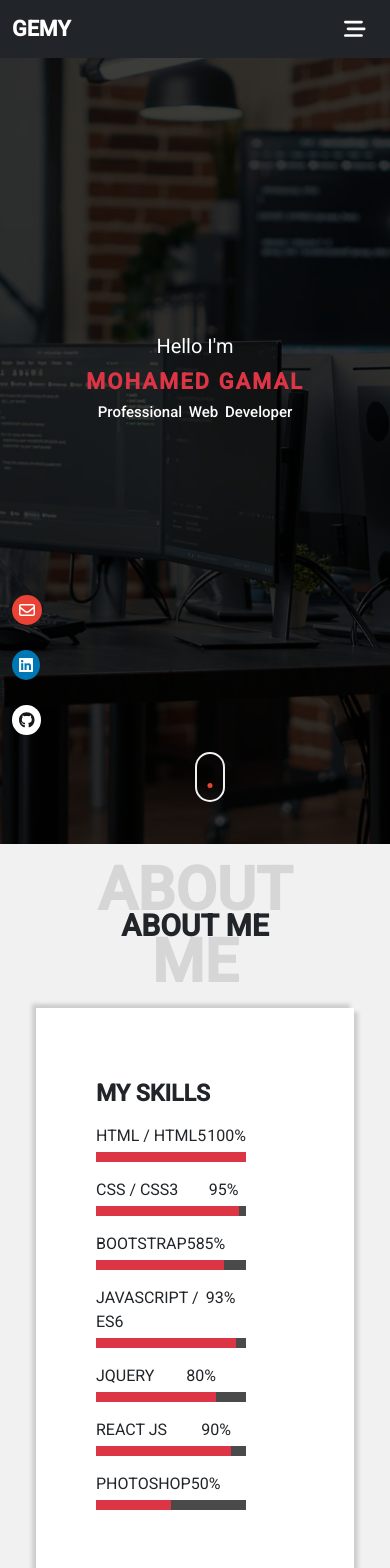
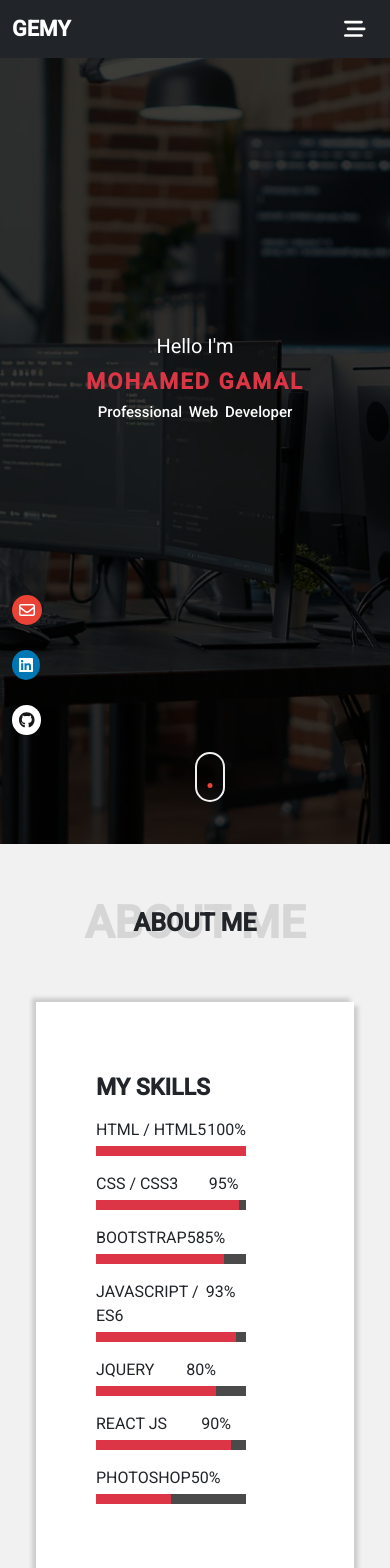
Before and after one commit to Mohamed-Gamal-22/My-Portfolio, a React (Create React App) app: page / in a window 390 px wide. Shown: the top 1568 px of the page. Built offline with nearby package versions, Linux system fonts and the light colour scheme.

Commit message:
try to fix about me and our work

```diff
--- a/src/Components/About/About.module.css
+++ b/src/Components/About/About.module.css
@@ -172,3 +172,13 @@
        font-size: 60px;
     }
 }
+
+@media (max-width : 500px) {
+    .about1{
+        font-size: 25px;
+    }
+
+    .about1::after{
+       font-size: 45px;
+    }
+}
--- a/src/Components/Works/Works.module.css
+++ b/src/Components/Works/Works.module.css
@@ -54,6 +54,16 @@
     }
 }
 
+@media (max-width : 500px) {
+    .our{
+        font-size: 25px;
+    }
+
+    .our::after{
+       font-size: 45px;
+    }
+}
+
 .card {
     /* border: 5px solid #212529 !important; */
     border-radius: 7px !important;
```
